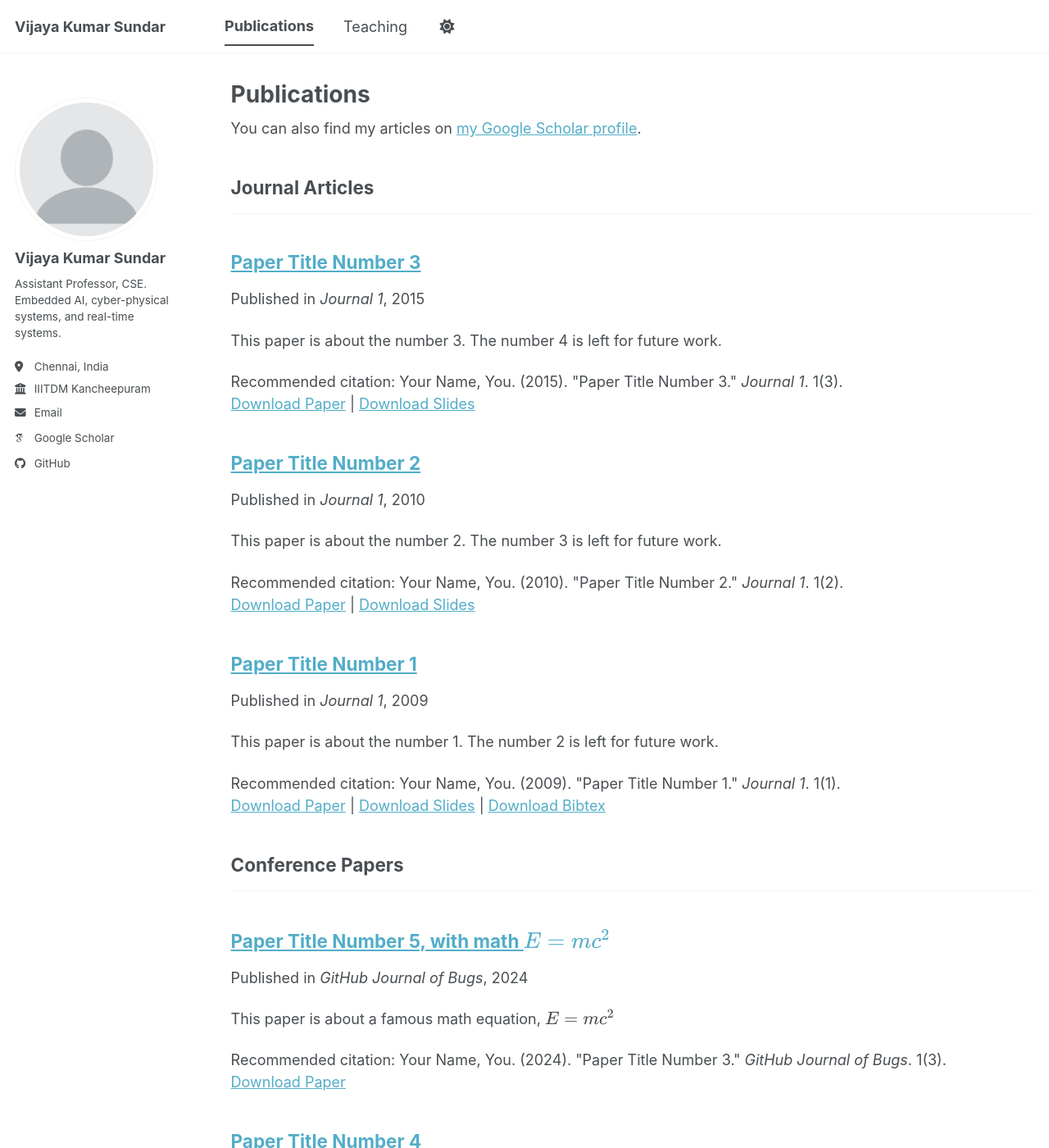
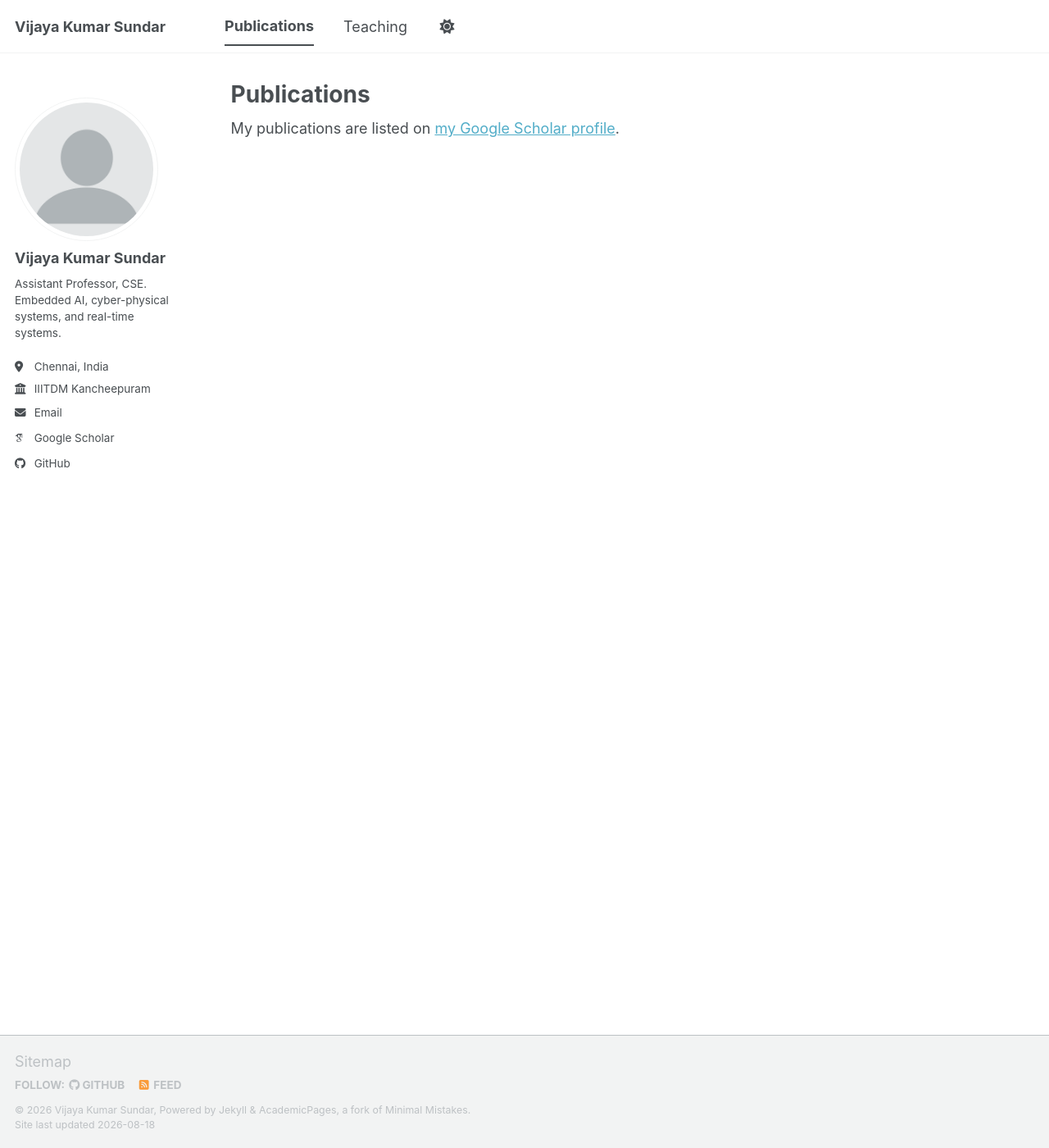
Before and after one commit to vijay-iiitdm-kanchi/vijay-iiitdm-kanchi.github.io, a Jekyll site: the page built from _pages/publications.html, in a window 1280 px wide and 1400 px high. Shown: the whole window at 82% size. Built offline with Jekyll 4.4.1, drawn with Linux system fonts in a browser that asks for light colours; some web fonts are replaced; a script bundle is joined from its source files by our own code; library files that are not in the unit come from our copies; some of the changed text lies outside the part shown.

Commit message:
Added publications.html

```diff
--- a/_pages/publications.html
+++ b/_pages/publications.html
@@ -6,7 +6,7 @@ author_profile: true
 ---
 
 {% if site.author.googlescholar %}
-  <div class="wordwrap">You can also find my articles on <a href="{{site.author.googlescholar}}">my Google Scholar profile</a>.</div>
+  <div class="wordwrap">My publications are listed on <a href="{{site.author.googlescholar}}">my Google Scholar profile</a>.</div>
 {% endif %}
 
 {% include base_path %}
--- a/_publications/2009-10-01-paper-title-number-1.md
+++ /dev/null
@@ -1,14 +0,0 @@
----
-title: "Paper Title Number 1"
-collection: publications
-category: manuscripts
-permalink: /publication/2009-10-01-paper-title-number-1
-excerpt: 'This paper is about the number 1. The number 2 is left for future work.'
-date: 2009-10-01
-venue: 'Journal 1'
-slidesurl: 'https://academicpages.github.io/files/slides1.pdf'
-paperurl: 'https://academicpages.github.io/files/paper1.pdf'
-bibtexurl: 'https://academicpages.github.io/files/bibtex1.bib'
-citation: 'Your Name, You. (2009). &quot;Paper Title Number 1.&quot; <i>Journal 1</i>. 1(1).'
----
-The contents above will be part of a list of publications, if the user clicks the link for the publication than the contents of section will be rendered as a full page, allowing you to provide more information about the paper for the reader. When publications are displayed as a single page, the contents of the above "citation" field will automatically be included below this section in a smaller font.
--- a/_publications/2010-10-01-paper-title-number-2.md
+++ /dev/null
@@ -1,14 +0,0 @@
----
-title: "Paper Title Number 2"
-collection: publications
-category: manuscripts
-permalink: /publication/2010-10-01-paper-title-number-2
-excerpt: 'This paper is about the number 2. The number 3 is left for future work.'
-date: 2010-10-01
-venue: 'Journal 1'
-slidesurl: 'https://academicpages.github.io/files/slides2.pdf'
-paperurl: 'https://academicpages.github.io/files/paper2.pdf'
-citation: 'Your Name, You. (2010). &quot;Paper Title Number 2.&quot; <i>Journal 1</i>. 1(2).'
----
-
-The contents above will be part of a list of publications, if the user clicks the link for the publication than the contents of section will be rendered as a full page, allowing you to provide more information about the paper for the reader. When publications are displayed as a single page, the contents of the above "citation" field will automatically be included below this section in a smaller font.
--- a/_publications/2015-10-01-paper-title-number-3.md
+++ /dev/null
@@ -1,14 +0,0 @@
----
-title: "Paper Title Number 3"
-collection: publications
-category: manuscripts
-permalink: /publication/2015-10-01-paper-title-number-3
-excerpt: 'This paper is about the number 3. The number 4 is left for future work.'
-date: 2015-10-01
-venue: 'Journal 1'
-slidesurl: 'https://academicpages.github.io/files/slides3.pdf'
-paperurl: 'https://academicpages.github.io/files/paper3.pdf'
-citation: 'Your Name, You. (2015). &quot;Paper Title Number 3.&quot; <i>Journal 1</i>. 1(3).'
----
-
-The contents above will be part of a list of publications, if the user clicks the link for the publication than the contents of section will be rendered as a full page, allowing you to provide more information about the paper for the reader. When publications are displayed as a single page, the contents of the above "citation" field will automatically be included below this section in a smaller font.
--- a/_publications/2025-06-08-paper-title-number-5.md
+++ /dev/null
@@ -1,13 +0,0 @@
----
-title: "Paper Title Number 5, with math $$E=mc^2$$"
-collection: publications
-category: conferences
-permalink: /publication/2024-02-17-paper-title-number-4
-excerpt: 'This paper is about a famous math equation, $$E=mc^2$$'
-date: 2024-02-17
-venue: 'GitHub Journal of Bugs'
-paperurl: 'https://academicpages.github.io/files/paper3.pdf'
-citation: 'Your Name, You. (2024). &quot;Paper Title Number 3.&quot; <i>GitHub Journal of Bugs</i>. 1(3).'
----
-
-Using [MathJax](https://www.mathjax.org/) in the description is supported - $$E=mc^2$$ - however, the use must be mindful that the default delimiters are `$$...$$` and `\\[...\\]` which differs from the `$...$` that is typically expected.
```
Also changed, not shown: _publications/2024-02-17-paper-title-number-4.md (deleted, +0 -13 lines).
